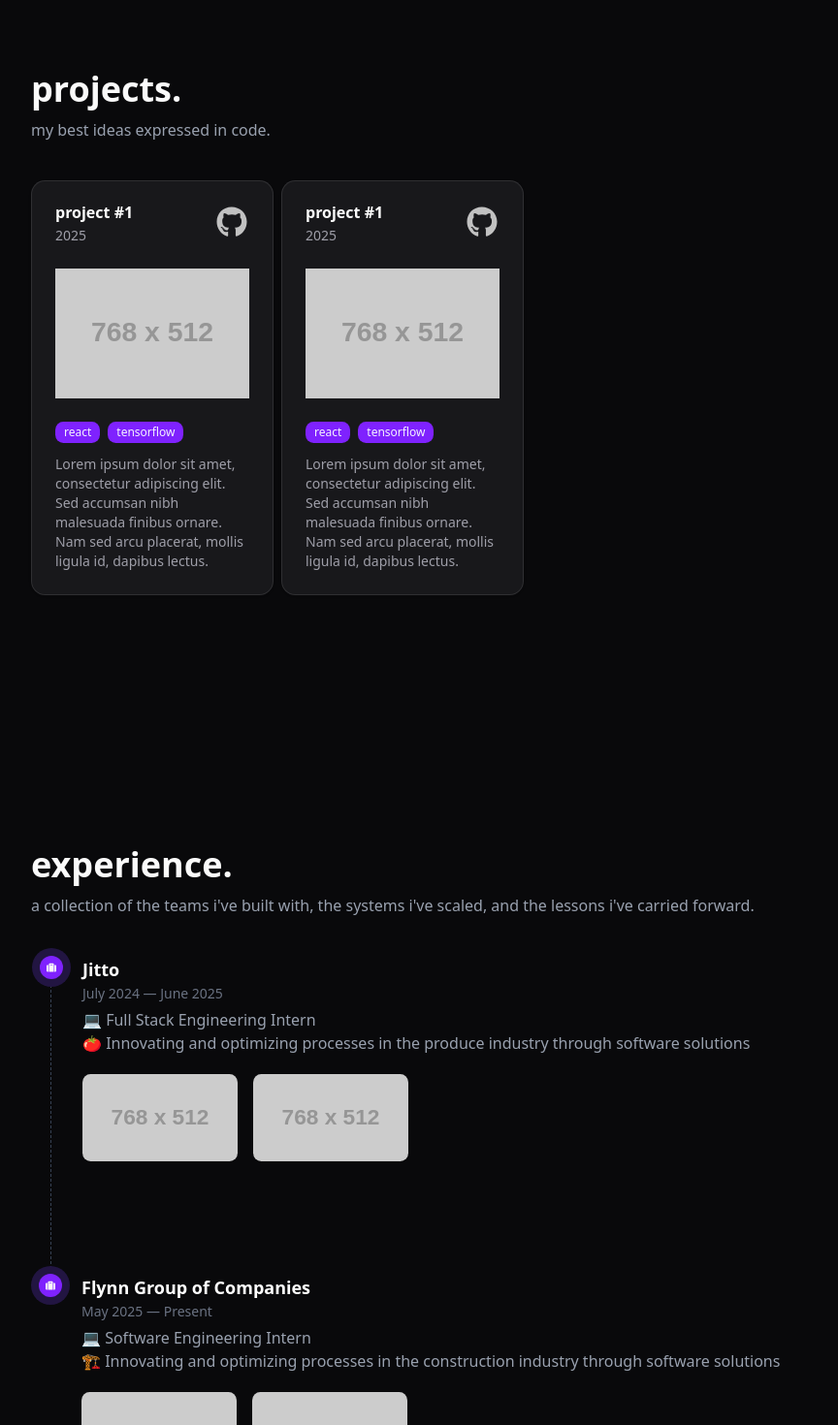
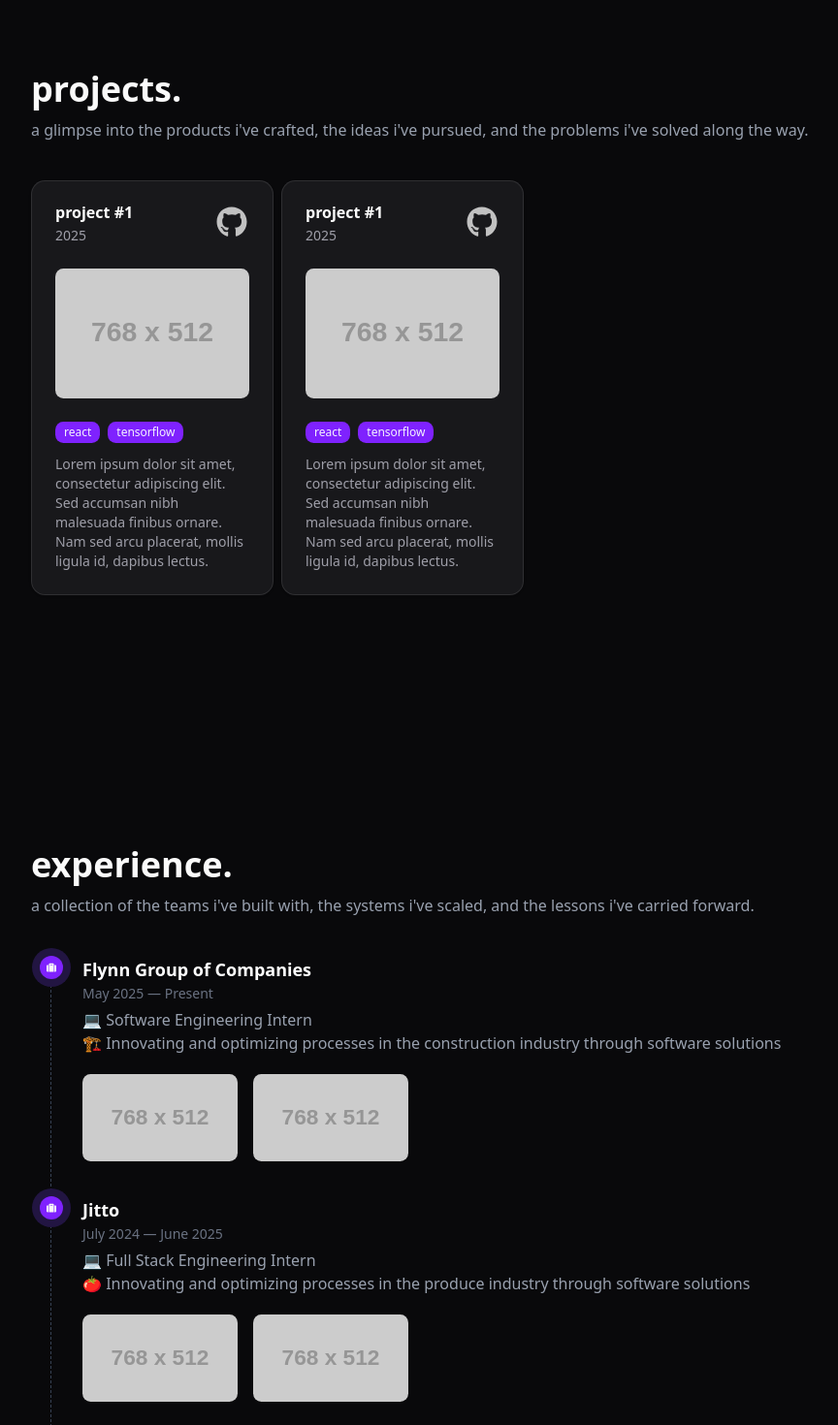
Before and after one commit to jasooh/portfolio-v.3-scn, a Next.js app: page / in a window 1280 px wide. Shown: the part 840-2310 px from the top of the page at 97% size, without its empty margins (96-960 px from the left). Built offline with nearby package versions, Linux system fonts and the light colour scheme.

Commit message:
added entries

```diff
--- a/app/page.tsx
+++ b/app/page.tsx
@@ -46,7 +46,7 @@ export default function Home() {
             <section className="flex flex-col gap-10 min-h-screen py-[10%]">
                 <div>
                     <h2 className="text-4xl leading-15 font-bold">projects.</h2>
-                    <p className="text-gray-400">my best ideas expressed in code.</p>
+                    <p className="text-gray-400">a glimpse into the products i've crafted, the ideas i've pursued, and the problems i've solved along the way.</p>
                 </div>
 
                 <div className="h-full grid grid-cols-4 gap-x-2 gap-y-5">
@@ -80,6 +80,18 @@ export default function Home() {
 
                 <div className="pl-5">
                     <TimelineEntry
+                        title="Flynn Group of Companies"
+                        description={
+                            <p>
+                                💻 Software Engineering Intern <br/>
+                                🏗️ Innovating and optimizing processes in the construction industry through software solutions
+                            </p>
+                        }
+                        start="May 2025"
+                        end="Present"
+                        currentJob={true}
+                    />
+                    <TimelineEntry
                         title="Jitto"
                         description={
                             <p>
@@ -92,16 +104,17 @@ export default function Home() {
                         currentJob={false}
                     />
                     <TimelineEntry
-                        title="Flynn Group of Companies"
+                        title="Google Developer's Student Clubs"
                         description={
                             <p>
-                                💻 Software Engineering Intern <br/>
-                                🏗️ Innovating and optimizing processes in the construction industry through software solutions
+                                💼 Technical Co-lead <br/>
+                                👨‍💻 Guiding and leading fellow computer students to success
                             </p>
                         }
-                        start="May 2025"
-                        end="Present"
-                        currentJob={true}
+                        start="Oct 2023"
+                        end="May 2024"
+                        currentJob={false}
+                        lastEntry={true}
                     />
                 </div>
             </section>
--- a/components/ProjectCard.tsx
+++ b/components/ProjectCard.tsx
@@ -40,7 +40,7 @@ export default function ProjectCard({title, year, github, githubLink, badges, de
                 </CardHeader>
                 <CardContent className="h-full">
                     <Image
-                        className="h-auto w-full"
+                        className="rounded-md h-auto w-full"
                         src="https://placehold.co/768x512.png"
                         alt={title}
                         width={768}
--- a/components/TimelineEntry.tsx
+++ b/components/TimelineEntry.tsx
@@ -9,7 +9,6 @@ import Image from "next/image";
 
 // icons
 import {FaSuitcase} from "react-icons/fa";
-import {Button} from "@/components/ui/button";
 
 interface TimelineImagesProps {
     images: string[];
@@ -44,11 +43,12 @@ interface TimelineEntryProps {
     start: string;
     end?: string;
     currentJob?: boolean;
+    lastEntry?: boolean;
 }
 
-export default function TimelineEntry({title, description, currentJob = false, start, end}: TimelineEntryProps) {
+export default function TimelineEntry({title, description, currentJob = false, start, end, lastEntry = false}: TimelineEntryProps) {
     return (
-        <ol className={`pb-25 relative ${!currentJob && "border-s border-dashed dark:border-gray-700"}`}>
+        <ol className={`pb-5 relative ${!lastEntry && "border-s border-dashed dark:border-gray-700"}`}>
             <li className="ml-8 ms-6">
                 <span className="absolute flex items-center justify-center w-6 h-6 rounded-full -start-3 ring-8 dark:ring-primary-dark dark:bg-primary">
                     <span className={`absolute size-7 dark:bg-primary rounded-full z-[-1] ${currentJob && "animate-ping"}`}/>
```
